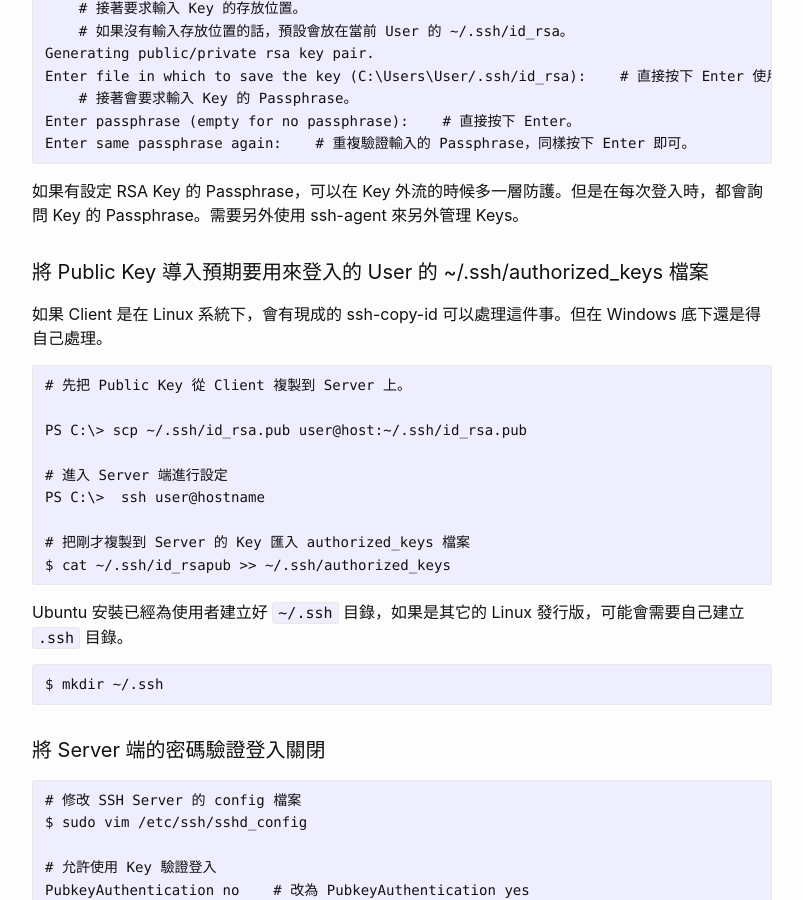
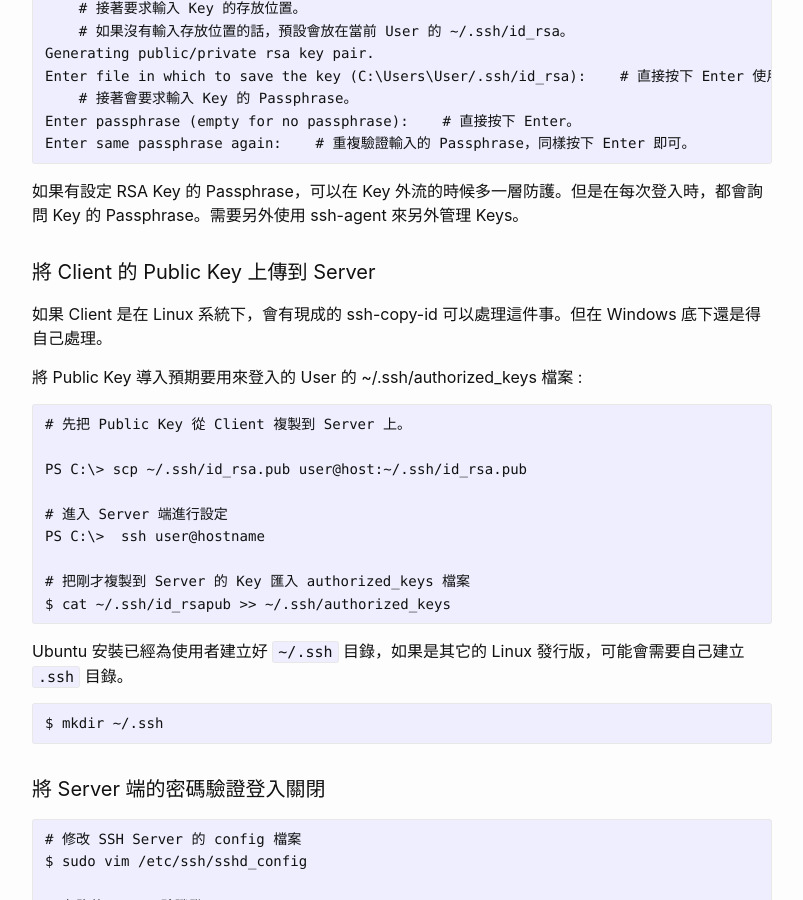
Before and after one commit to SHANG5150/shang5150.github.io, a Jekyll site: the page built from _posts/2019-11-02-ssh-usage-and-config-settings.md, in a window 1280 px wide and 900 px high, scrolled down 1422 px. Shown: the whole window, without its empty margins (238-1041 px from the left). Built offline with Jekyll 4.4.1, drawn with Linux system fonts in a browser that asks for light colours.

Commit message:
修正目錄跳轉連結符號錯誤。

````diff
--- a/_posts/2019-11-02-ssh-usage-and-config-settings.md
+++ b/_posts/2019-11-02-ssh-usage-and-config-settings.md
@@ -44,7 +44,7 @@
 3. [將 Server 端的密碼驗證登入關閉](#將-server-端的密碼驗證登入關閉)
 4. [重新啟動 Server 的 sshd Service](#重新啟動-server-的-sshd-service)
 
-#### 在 Client 產生  RSA Public Key 以及 Private Key
+#### 在 Client 產生 RSA Public Key 以及 Private Key
 
 如果已經有產生過 RSA Key 的話，也可以直接拿已經建立好的 Key 使用。
 
@@ -62,9 +62,11 @@
 
 如果有設定 RSA Key 的 Passphrase，可以在 Key 外流的時候多一層防護。但是在每次登入時，都會詢問 Key 的 Passphrase。需要另外使用 ssh-agent 來另外管理 Keys。
 
-#### 將 Public Key 導入預期要用來登入的 User 的 ~/.ssh/authorized_keys 檔案
+#### 將 Client 的 Public Key 上傳到 Server
 
 如果 Client 是在 Linux 系統下，會有現成的 ssh-copy-id 可以處理這件事。但在 Windows 底下還是得自己處理。
+
+將 Public Key 導入預期要用來登入的 User 的 ~/.ssh/authorized_keys 檔案 :
 
 ```
 # 先把 Public Key 從 Client 複製到 Server 上。
````
Also changed, not shown: _posts/2019-10-20-dotnet-export-csv-garbled.md (+2 -2 lines).
